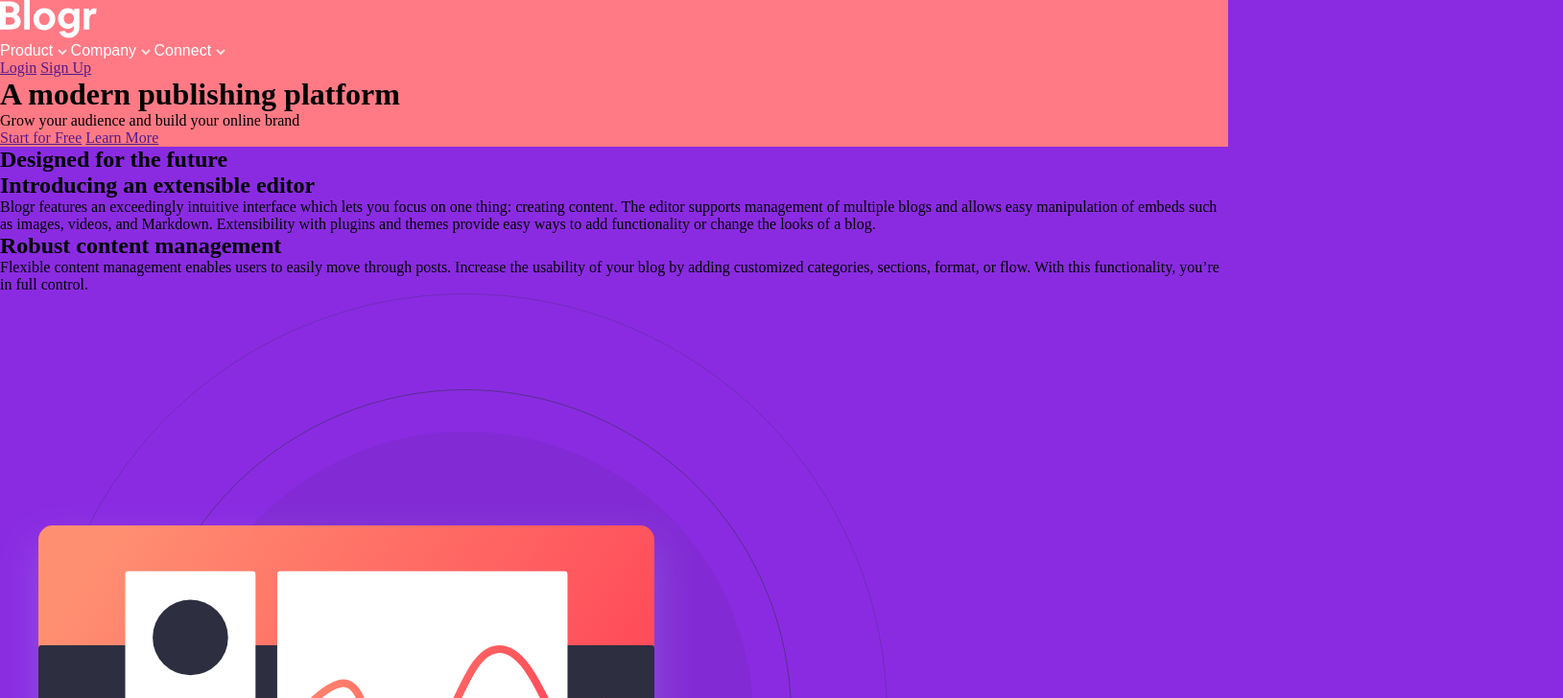
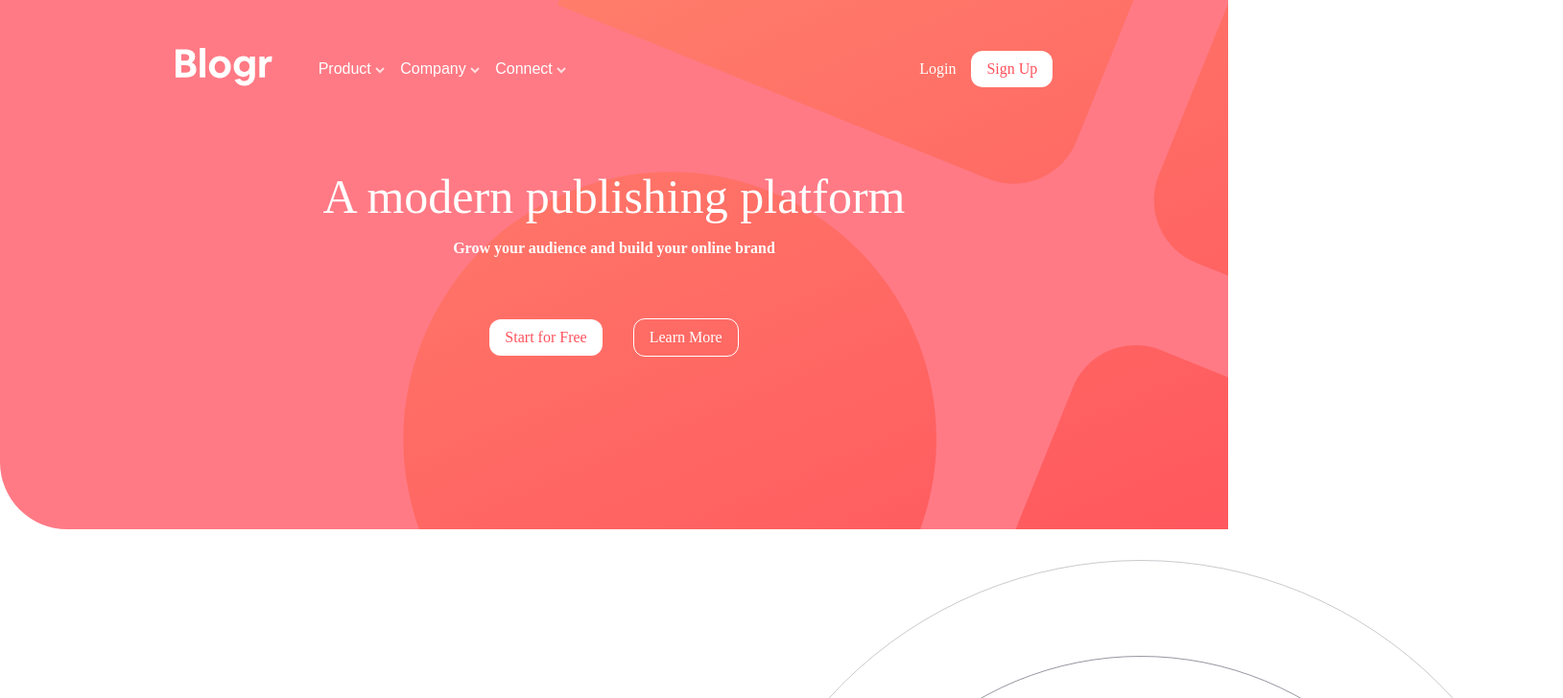
Before and after one commit to Taiwola/Blogr-landing-page, a plain HTML site: page index.html in a window 1280 px wide. Shown: the top 728 px of the page at 96% size, 1629 px wide, since content can reach past the window. Drawn offline with Linux system fonts and the light colour scheme.

Commit message:
pattern circle body styled

```diff
--- a/css/style.css
+++ b/css/style.css
@@ -10,13 +10,15 @@
     --Light-red-text: hsl(356, 100%, 66%);
     --Very-light-red-heading-background:  hsl(355, 100%, 74%);
     --Very-dark-blue-heading:  hsl(208, 49%, 24%);
+    --body-background: hsl(236.57,22.29%,30.78%);
 
     /* Neutral */
     --White-text: hsl(0, 0%, 100%);
     --Grayish-blue-footer-text: hsl(240, 2%, 79%);
     --Very-dark-grayish-blue-body: hsl(207, 13%, 34%);
+    --sign-up-hover:rgb(241, 145, 151);
     --Very-dark-black-blue-footer-background: hsl(240, 10%, 16%);
-    --black: hsl(210, 100%, 2%);;
+    --black: hsl(210, 100%, 2%);
 
     /* Gradient */
     /* Background gradient - Intro/CTA mobile nav: */
@@ -29,14 +31,30 @@
 }
 
 body{
-    background-color: blueviolet;
+    background-color: var(--White-text);
     font-size: 16px;
     width: 100%;
+    min-height: 100vh;
+    overflow-x: hidden;
 }
+
+a{
+    text-decoration: none;
+    cursor: pointer;
+}
+
+/* header */
+
 
 header{
     background-color: var(--Very-light-red-heading-background);
+    background-image: url("../images/bg-pattern-intro-desktop.svg");
     width: 100%;
+    background-repeat: no-repeat;
+    background-size: 140rem;
+    background-position: left;
+    height: 34.5rem;
+    border-bottom-left-radius: 70px;
 }
 
 .dropbtn{
@@ -79,3 +97,162 @@ header{
 .dropdown:hover .dropbtn {
     background-color: var(--Very-light-red-heading-background);
 }
+
+
+.header-link > a{
+    color: var(--White-text);
+}
+
+.header-div-3 > .start, .header-link  > .sign-up{
+    padding: 10px 16px;
+    background-color: var(--White-text);
+    border-radius: 12px;
+    color: var(--Light-red-text);
+}
+
+.header-div-3 > .start:hover, .header-link > .sign-up:hover{
+    color: var(--White-text);
+    background-color: var(--sign-up-hover);
+}
+
+.header-div-1{
+    display: flex;
+    padding: 50px 70px;
+    justify-content: center;
+    align-items: center;
+    gap: 3rem;
+    width: 100%;
+}
+
+.header-dropdown{
+    display: flex;
+    gap: 1rem;
+}
+
+.header-link{
+    display: flex;
+    justify-content: center;
+    align-items: center;
+    gap: 1rem;
+    margin-left: 20rem;
+}
+
+.header-div-2{
+    text-align: center;
+    width: 100%;
+    margin-top: 2rem;
+}
+
+.header-div-2 > h1{
+    color: var(--White-text);
+    font-size: 50px;
+    font-weight: 400;
+}
+
+.header-div-2 > p{
+    color: var(--White-text);
+    margin-top: 1rem;
+    font-weight: 600;
+}
+
+.header-div-3{
+    text-align: center;
+    margin-top: 4rem;
+    display: flex;
+    justify-content: center;
+    align-items: center;
+    width: 100%;
+    gap: 2rem;
+}
+
+.learn{
+    color: var(--White-text);
+    border: 1px solid var(--White-text);
+    padding: 10px 16px;
+    border-radius: 12px;
+}
+
+.learn:hover{
+    background-color: var(--White-text);
+    color: var(--Light-red-text);
+}
+
+/* body */
+
+section{
+    width: 100%;
+    color: var(--Very-dark-blue-heading);
+    margin-top: 2rem;
+}
+
+section > h2{
+    position: absolute;
+    text-align: center;
+    margin-top: 10rem;
+    margin-left: 30rem;
+    font-size: 30px;
+    font-weight: 600;
+}
+
+.section-div-1{
+    display: flex;
+    justify-content: center;
+    align-items: center;
+    width: 100%;
+    color: var(--Very-dark-blue-heading);
+    margin-bottom: 2rem;
+}
+
+.section-div-1 > article{
+    display: flex;
+    flex-direction: column;
+    gap:  2rem;
+    width: 65%;
+}
+
+.article-div-text > h2{
+    font-size: 30px;
+    margin-bottom: 1rem;
+}
+
+.article-div-text > p{
+    color: var(--Very-dark-gray-blue);
+    line-height: 1.5rem;
+}
+
+.section-div-img-1{
+    width: 45%;
+}
+
+
+.section-div-2{
+    display: flex;
+    justify-content: center;
+    align-items: center;
+    background-color: var(--body-background);
+    height: 26.3rem;
+    background-image: url("../images/bg-pattern-circles.svg");
+    background-position: left;
+    background-repeat: no-repeat;
+    background-size: 30rem;
+    background-position-y: bottom;
+    padding: 20px;
+    border-top-right-radius: 35px;
+    border-bottom-left-radius: 35px;
+}
+
+article{
+    padding: 100px;
+}
+
+article > h2 {
+    color: var(--White-text);
+    margin-bottom: 1rem;
+    font-size: 40px;
+    font-weight: 600;
+}
+
+article > p{
+    color: var(--White-text);
+    line-height: 1.5rem;
+}
```
